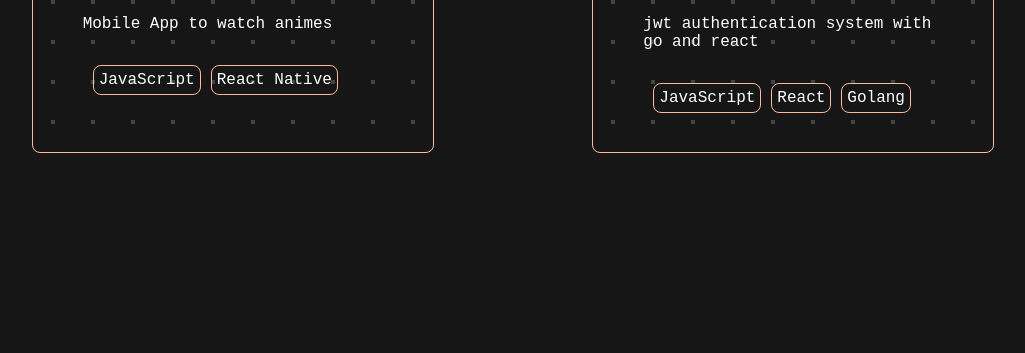
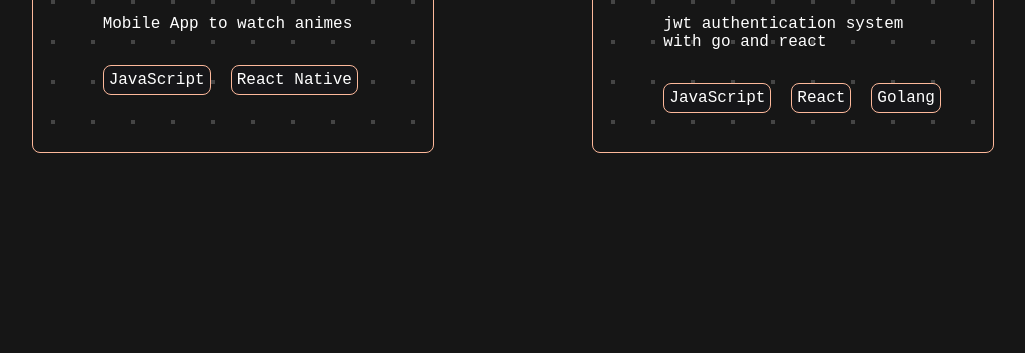
Before and after one commit to zaki031/Aymen-cherfaoui-portfolio, a plain HTML site: page index.html in a window 1280 px wide. Shown: the part 2279-2632 px from the top of the page, without its empty margins (127-1152 px from the left). Drawn offline with nearby package versions, Linux system fonts and the light colour scheme.

Commit message:
card update

```diff
--- a/styles.css
+++ b/styles.css
@@ -310,7 +310,7 @@ font-weight: bold;
 }
 .box:hover{
   background-color: #161616;
-  transition: 1s;
+  transition: 0.3s;
 }
 
 
@@ -322,6 +322,12 @@ font-weight: bold;
   transparent 9%);
   background-position: 0% 0%;
   background-size: 5vmin 5vmin;
+  background-color: #161616;
+
+  z-index: 1000;
+}
+.box p {
+  margin-left: 20px;
 }
 .techs{
   display: flex;
@@ -329,9 +335,11 @@ font-weight: bold;
 
 
 .techs p{
-  margin-left: 10px;
+
   z-index: 10000;
   padding: 5px;
   border: solid 1px #FDB99B;
   border-radius: 8px;
+
+  background-color: rgb(22,22,25);
 }
```
